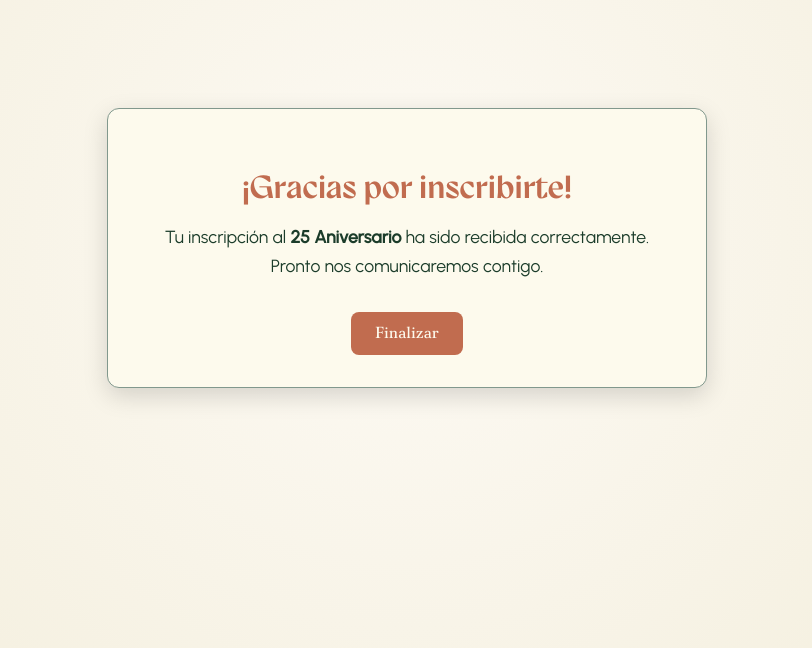
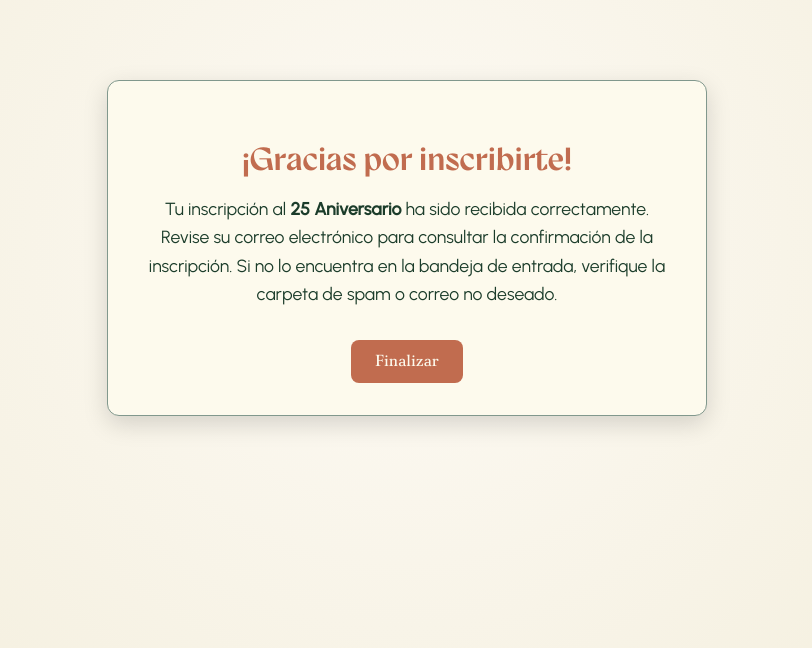
Before and after one commit to SamPerezCode/aniversario-lgc, a React (Vite) app: page /confirmacion in a window 1280 px wide. Shown: the part 152-800 px from the top of the page, without its empty margins (233-1045 px from the left). Built offline with nearby package versions, Linux system fonts and the light colour scheme.

Commit message:
Actualizar mensajes de confirmación en los formularios de inscripción para incluir instrucciones sobre la verificación del correo electrónico.

```diff
--- a/src/components/inscripciones/ConfirmacionInscripcion.jsx
+++ b/src/components/inscripciones/ConfirmacionInscripcion.jsx
@@ -16,7 +16,8 @@ const ConfirmacionInscripcion = () => {
                 <p>
                     Tu inscripción al <strong>25 Aniversario</strong> ha sido recibida correctamente.
                     <br />
-                    Pronto nos comunicaremos contigo.
+                    Revise su correo electrónico para consultar la confirmación de la inscripción.
+                    Si no lo encuentra en la bandeja de entrada, verifique la carpeta de spam o correo no deseado.
                 </p>
                 <button onClick={handleFinalizar} className="btn-principal">
                     Finalizar
--- a/src/components/inscripciones/FormularioInscripcion.jsx
+++ b/src/components/inscripciones/FormularioInscripcion.jsx
@@ -101,7 +101,8 @@ const InscripcionPublica = () => {
                 <div className="modal-confirmacion-overlay">
                     <div className="modal-confirmacion-contenido">
                         <h2>¡Inscripción enviada correctamente!</h2>
-                        <p>Pronto nos contactaremos contigo.</p>
+                        <p>Revise su correo electrónico para consultar la confirmación de la inscripción.
+                            Si no lo encuentra en la bandeja de entrada, verifique la carpeta de spam o correo no deseado..</p>
                         <div className="modal-botones">
                             <button className="btn-continuar" onClick={handleCerrarModalExito}>
                                 Aceptar
```
